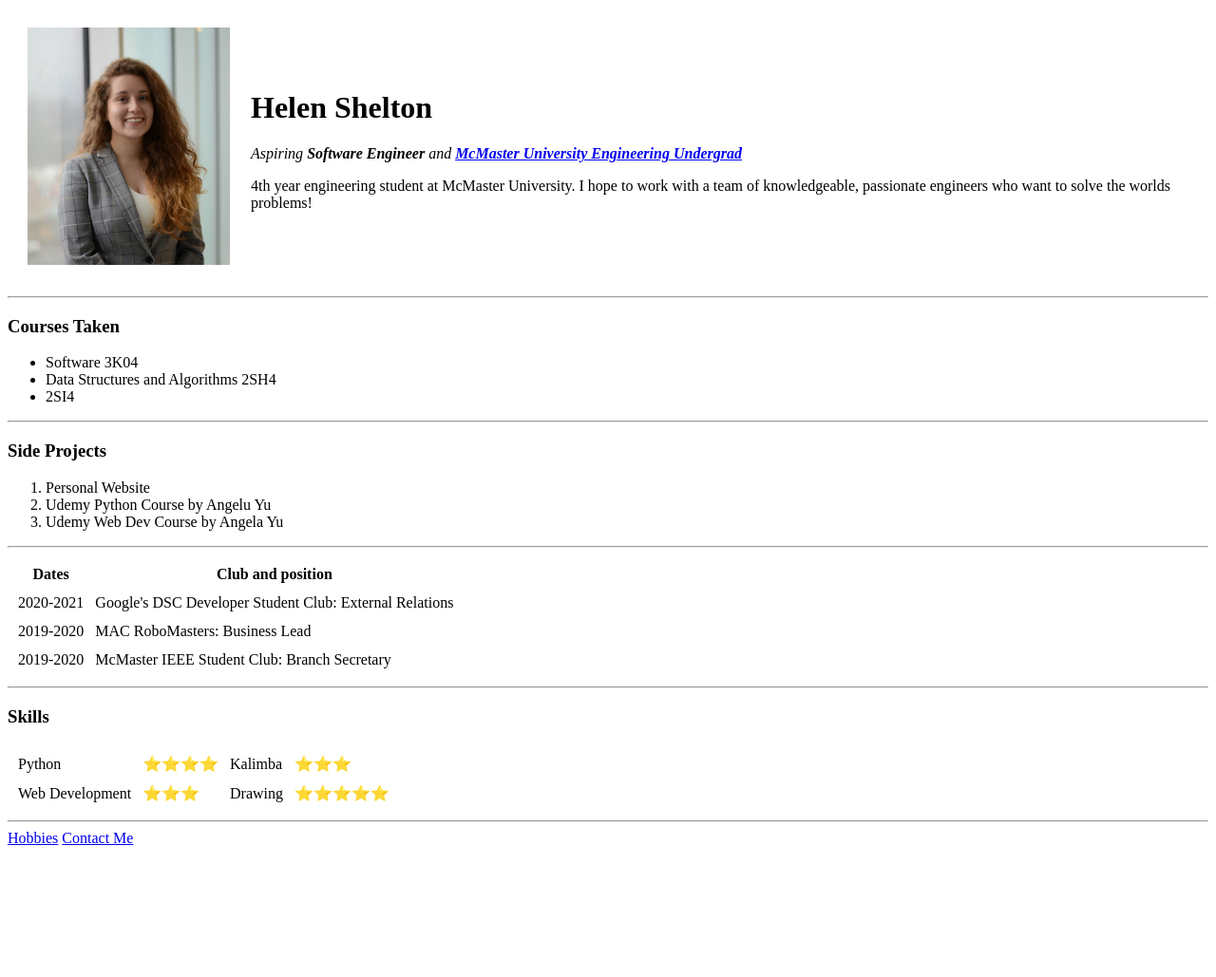
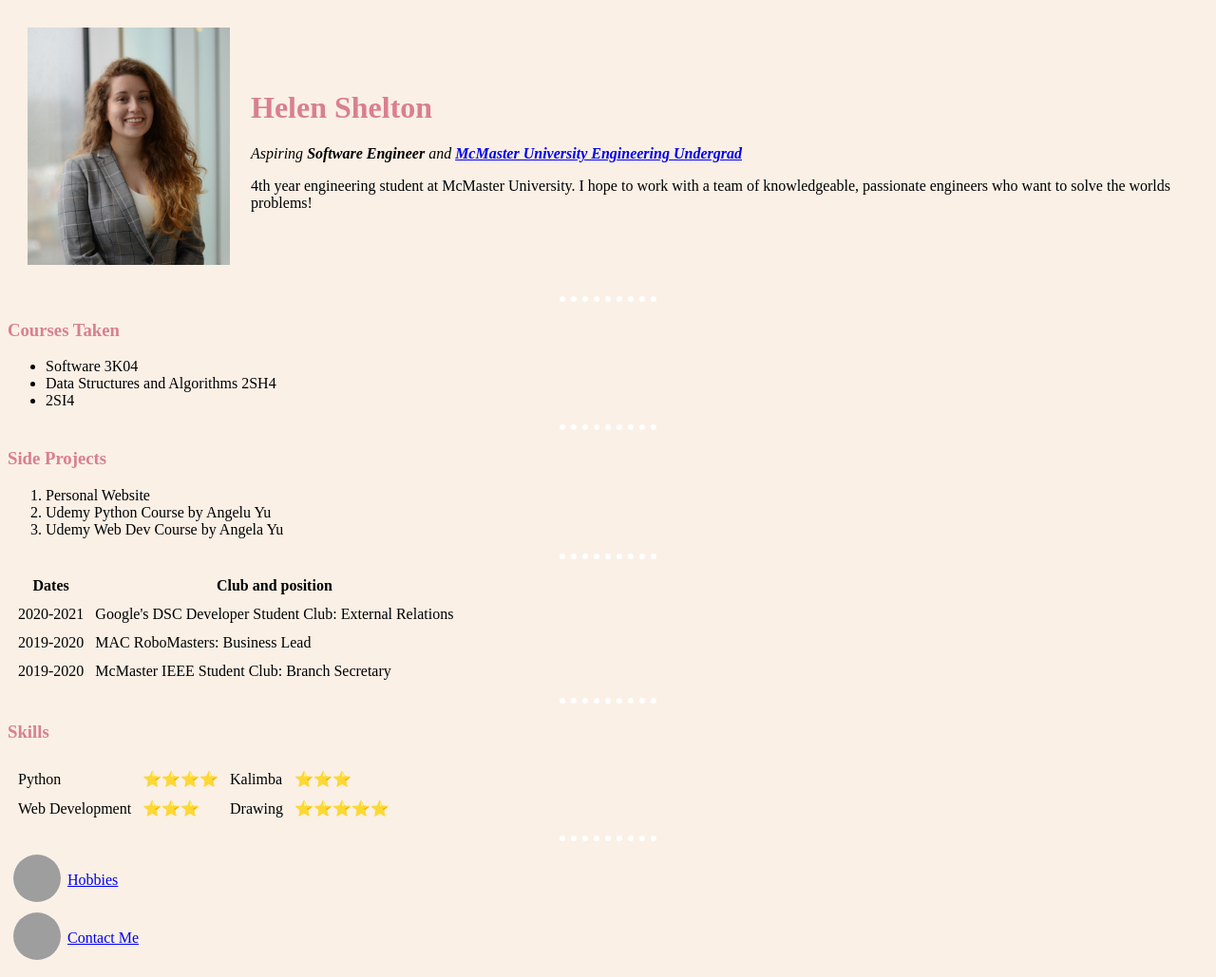
Before and after one commit to Helen-Shelton/cv, a plain HTML site: page index.html in a window 1280 px wide. Shown: the whole page at 95% size. Before the commit the page ends 900 px from the top, so only its background shows below. Drawn offline with Linux system fonts and the light colour scheme; grey boxes are pictures that could not be loaded.

Commit message:
new style updates including adding CSS

```diff
--- /dev/null
+++ b/css/style.css
@@ -0,0 +1,65 @@
+/* remember to put properties in alphabetical order */
+/* https://colorhunt.co/palette/282026    <<< colour pallete */
+
+/********* TAG SELECTORS ********/
+body {
+  background-color: #faf0e6;
+}
+
+hr {
+  border: dotted white;
+  border-width: 0 0 6px;
+  width: 8%;
+}
+
+h1{
+  color: #da7f8f;
+}
+h3{
+  color: #da7f8f;
+}
+
+
+
+/********* CLASS SELECTORS ********/
+/* this allows us to only apply changes to certain classes, even if you have multiple of the same type of selector */
+
+.mushroom{
+  background-color: white;
+}
+.circular{
+  border-radius: 100%;
+} /* an example of adding 2 classes to the same HTML element */
+
+.enlarge:hover{ /*using psuedo-class on CLASS */
+  transform: scale(1.5);
+}
+
+/********* ID SELECTORS ********/
+
+#phone {
+  background-color: white;
+}
+#phone:hover{ /*using psuedo-class on ID, this is needed because the img:hover{} is less specific than an ID */
+  background-color: #da7f8f;
+}
+
+/* ClASS and ID selectors will always override the TAG selectors because they are more specific */
+/* DIFFERENCE BETWEEN CLASS AND ID:
+  An ID can only be applied to one element (must be unique) and every element can have only 1 ID.
+  A CLASS can be applied to multiple elements that have something in common,
+        ex. functionality, color, etc.*/
+/* You can use the Chrome developer tool to see the heirarchy of implementation:
+    inspect element > elements > styles*/
+
+
+/********* PSUEDO CLASSES SELECTORS ********/
+/* can get a CLASS to change its state by a mouse hover over the element */
+
+img:hover{
+  background-color: #da7f8f;
+}
+/* an example of a pseudo class attached to a selector,
+Their heirarchy of order is before CLASS but after ID, ID will overwrite */
+/* psuedo-classes are usually written right under their selector, class, ID, etc.,
+  but for demonstration purposes I have included it here */
--- a/index.html
+++ b/index.html
@@ -4,13 +4,32 @@
 <head>
   <meta charset="utf-8"> <!-- UTF-8 is standard for all languages -->
   <title>Helen's Personal Site</title>
+  <link rel="stylesheet" href="css/style.css">
+  <!--allows us to do External CSS, must remove the / -->
+
+  <!-- Internal CSS
+<style>
+body {
+  background-color: #faf0e6;
+}
+hr {
+  border: dotted white;
+  border-width: 0 0 6px;
+  width: 8%;
+}
+</style>
+-->
 </head>
 
 <body>
-  <table cellspacing="20"> <!-- cellspacing spaces out the data in the table by 20 pixels-->
+  <table cellspacing="20">
+    <!-- cellspacing spaces out the data in the table by 20 pixels
+          Use a table to move things beside eachother
+    -->
     <tr>
       <td> <img width=213 height=250 src="etb (2).jpg" alt="Helen Profile Picture" /></td>
-      <td> <!-- src specifies the source of the image (web or file), alt is the text that shows up in case an image cant be produced -->
+      <td>
+        <!-- src specifies the source of the image (web or file), alt is the text that shows up in case an image cant be produced -->
         <h1>Helen Shelton</h1>
         <p><em>Aspiring <strong>Software Engineer</strong> and <strong> <a href=https://www.eng.mcmaster.ca/ece> McMaster University Engineering Undergrad </a> </strong> </em></p>
         <!-- <a> tag </a> and href is hyperlink reference to another page on the web-->
@@ -52,7 +71,7 @@
   <!--  its good to separate the header, body and footer of the table so you can format
 them separately, or else you can put them in the same section
  -->
-  <table cellspacing = "10">
+  <table cellspacing="10">
     <thead>
       <tr>
         <th>Dates</th>
@@ -75,10 +94,10 @@ them separately, or else you can put them in the same section
     </tbody>
   </table>
 
-<hr />
+  <hr />
 
-<h3>Skills</h3>
-  <table cellspacing = "10">
+  <h3>Skills</h3>
+  <table cellspacing="10">
     <tr>
       <td>Python</td>
       <td>&#11088;&#11088;&#11088;&#11088;</td>
@@ -93,10 +112,26 @@ them separately, or else you can put them in the same section
     </tr>
   </table>
 
-<hr />
+  <hr />
 
-  <a href="hobbies.html"> Hobbies</a>
-  <a href="ContactMe.html"> Contact Me</a>
+  <table cellspacing="5">
+    <tr class="enlarge">
+      <td> <img class="mushroom circular enlarge" width=50 height=50 src="https://emojipedia-us.s3.dualstack.us-west-1.amazonaws.com/thumbs/240/apple/279/mushroom_1f344.png" alt="mushroom-emoji">
+      </td>
+      <td>
+        <p><a href="hobbies.html"> Hobbies</a></p>
+      </td>
+    </tr>
+    <tr class="enlarge">
+      <td>
+        <img id="phone" class="circular enlarge" width=50 height=50 src="https://emojipedia-us.s3.dualstack.us-west-1.amazonaws.com/thumbs/240/samsung/265/telephone_260e.png" alt="phone-emoji">
+      </td>
+      <td>
+        <p><a href="ContactMe.html"> Contact Me</a></p>
+      </td>
+    </tr>
+  </table>
+
 
 </body>
 
```
Also changed, not shown: ContactMe.html (+1 -0 lines), hobbies.html (+1 -0 lines).
